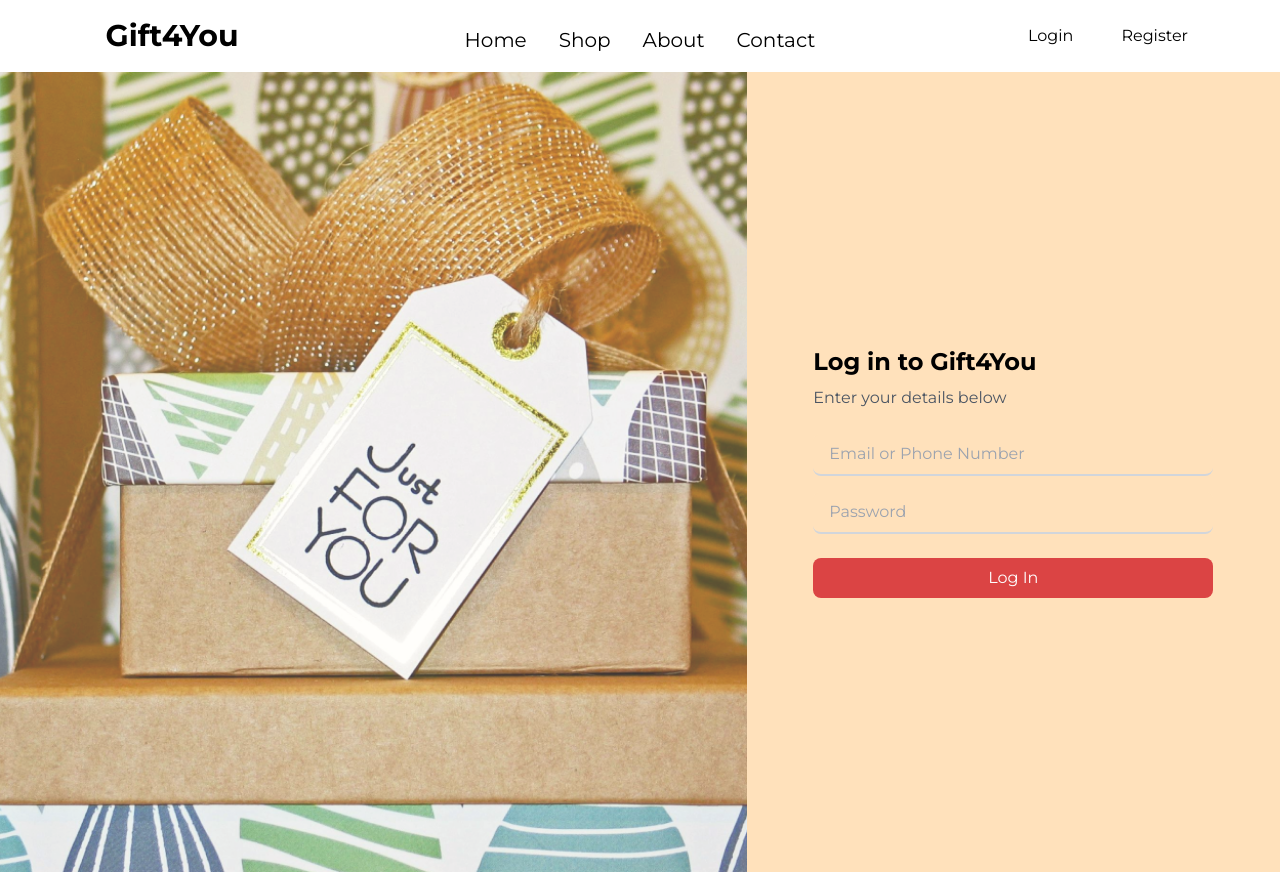
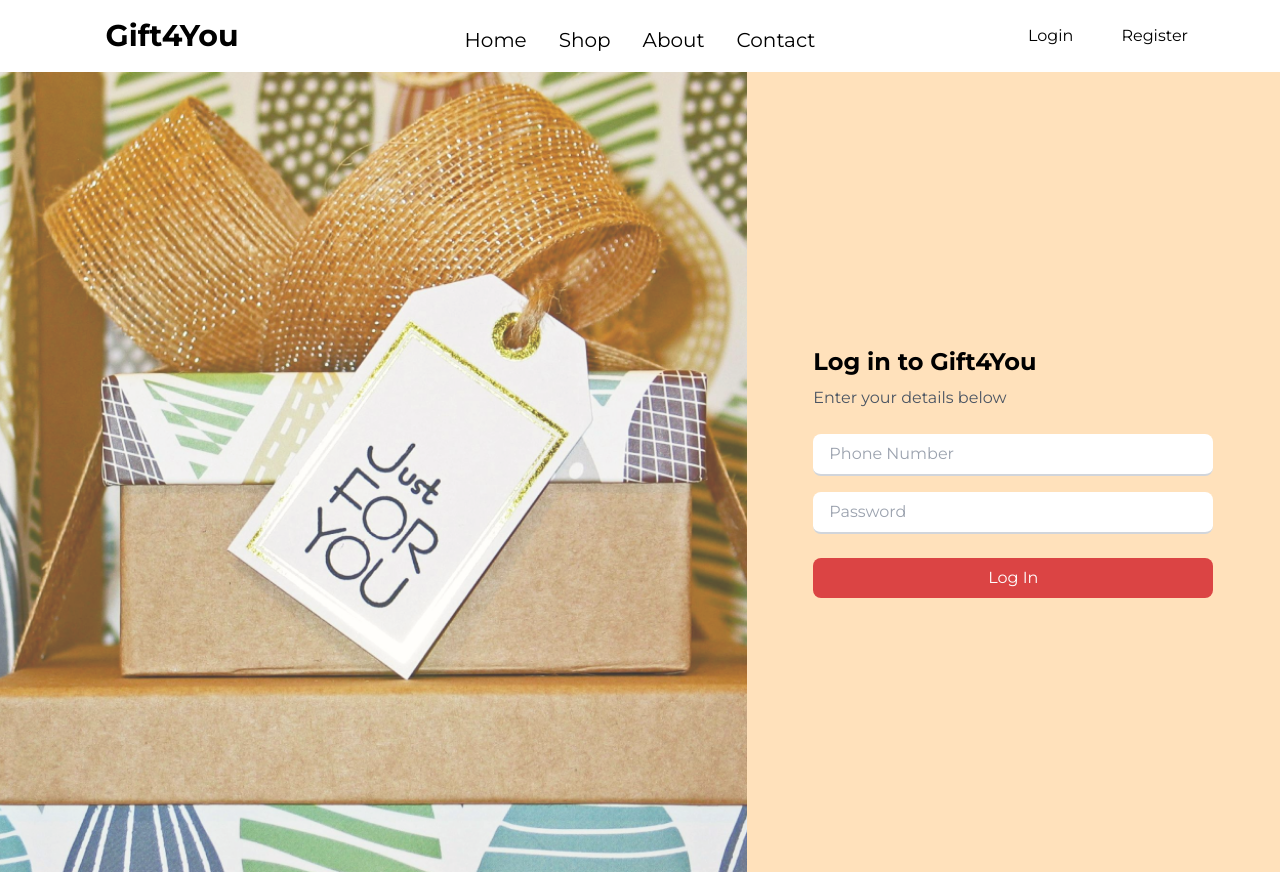
Before and after one commit to ngtnh013/Gift4You-FE, a React (Vite) app: page /login in a window 1280 px wide. Built offline with nearby package versions, Linux system fonts and the light colour scheme.

Commit message:
Add login call api (chưa set state)

```diff
--- a/src/pages/Login/index.jsx
+++ b/src/pages/Login/index.jsx
@@ -1,6 +1,8 @@
 import React from "react";
 import { useForm } from "react-hook-form";
+import { useNavigate } from "react-router-dom";
 import LoginPageImage from "../../assets/LoginPageImage.png";
+import axios from "axios";
 
 function LoginPage() {
   const {
@@ -9,10 +11,24 @@ function LoginPage() {
     formState: { errors },
   } = useForm();
 
-  const onSubmit = (data) => {
-    console.log(data);
-    // Xử lý đăng nhập ở đây (ví dụ: gọi API)
-  };
+  const navigate = useNavigate();
+
+
+
+  const onSubmit = async (data) => {
+  try {
+    const response = await axios.post('/api/v1/auth/login', {
+      phoneNumber: data.phoneNumber,
+      password: data.password,
+    });
+
+    console.log("Login successful:", response.data);
+    navigate("/");
+  } catch (error) {
+    console.error("Error logging in:", error.response?.data || error.message);
+    alert("Login failed. Please check your credentials.");
+  }
+};
 
   return (
     <div className="min-h-screen grid grid-cols-12">
@@ -23,7 +39,6 @@ function LoginPage() {
             backgroundImage: `url(${LoginPageImage})`,
           }}
         >
-          {/* Overlay sáng */}
           <div className="absolute inset-0 bg-white opacity-20"></div>
         </div>
       </div>
@@ -45,23 +60,20 @@ function LoginPage() {
           <form onSubmit={handleSubmit(onSubmit)}>
             <div className="mb-4">
               <input
-                type="email"
-                {...register("email", {
-                  required: "Email is required",
+                type="text"
+                {...register("phoneNumber", {
+                  required: "Phone number is required",
                   pattern: {
-                    value: /^[\w-.]+@([\w-]+\.)+[\w-]{2,4}$/,
-                    message: "Invalid email address",
+                    value: /^[0-9]{10}$/,
+                    message: "Invalid phone number",
                   },
                 })}
-                className="w-full px-4 py-2 border-b-2 border-gray-300 rounded-lg focus:outline-none focus:border-black"
-                placeholder="Email or Phone Number"
-                style={{
-                  backgroundColor: "#FFE1BB",
-                }}
+                className="w-full px-4 py-2 border-b-2 border-gray-300 rounded-lg focus:outline-none focus:border-blue-500"
+                placeholder="Phone Number"
               />
-              {errors.email && (
+              {errors.phoneNumber && (
                 <p className="text-red-500 text-sm mt-1">
-                  {errors.email.message}
+                  {errors.phoneNumber.message}
                 </p>
               )}
             </div>
@@ -76,11 +88,8 @@ function LoginPage() {
                     message: "Password must be at least 6 characters",
                   },
                 })}
-                className="w-full px-4 py-2 border-b-2 border-gray-300 rounded-lg focus:outline-none focus:border-black"
+                className="w-full px-4 py-2 border-b-2 border-gray-300 rounded-lg focus:outline-none focus:border-blue-500"
                 placeholder="Password"
-                style={{
-                  backgroundColor: "#FFE1BB",
-                }}
               />
               {errors.password && (
                 <p className="text-red-500 text-sm mt-1">
```
